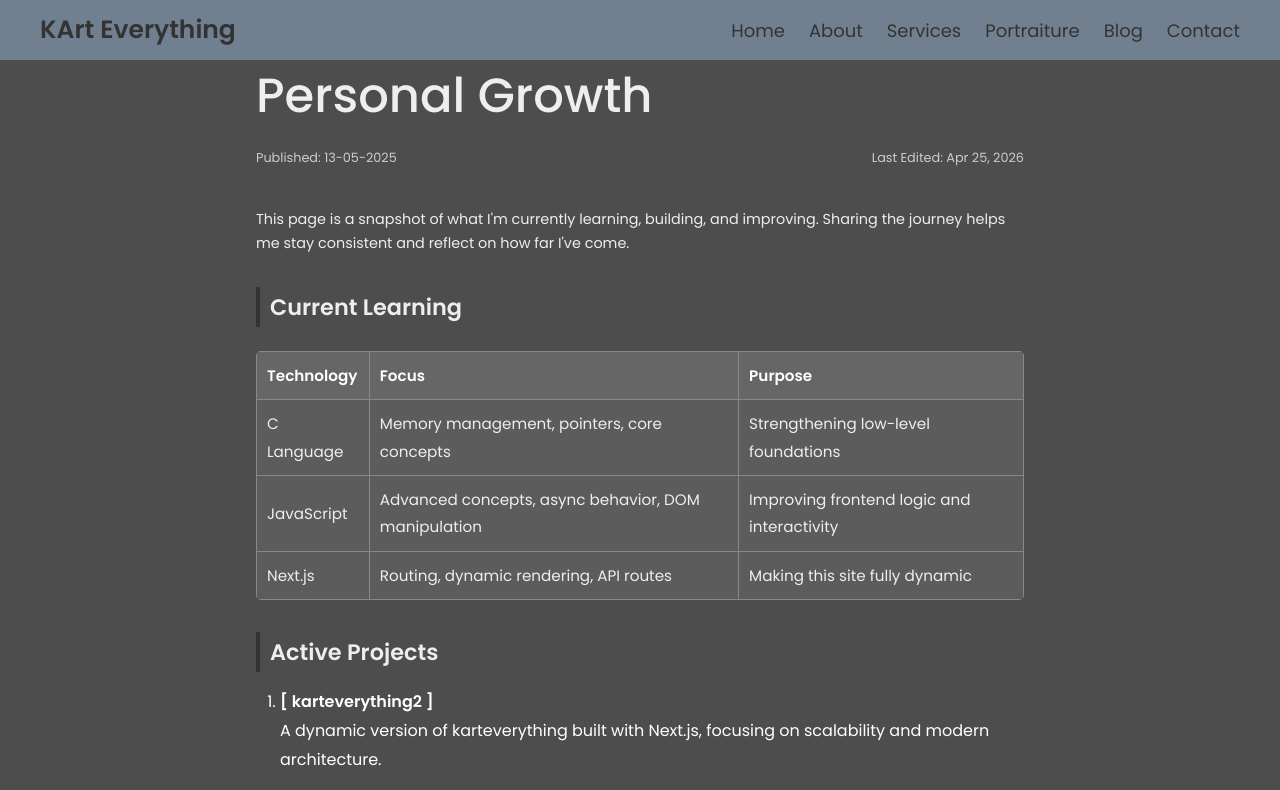
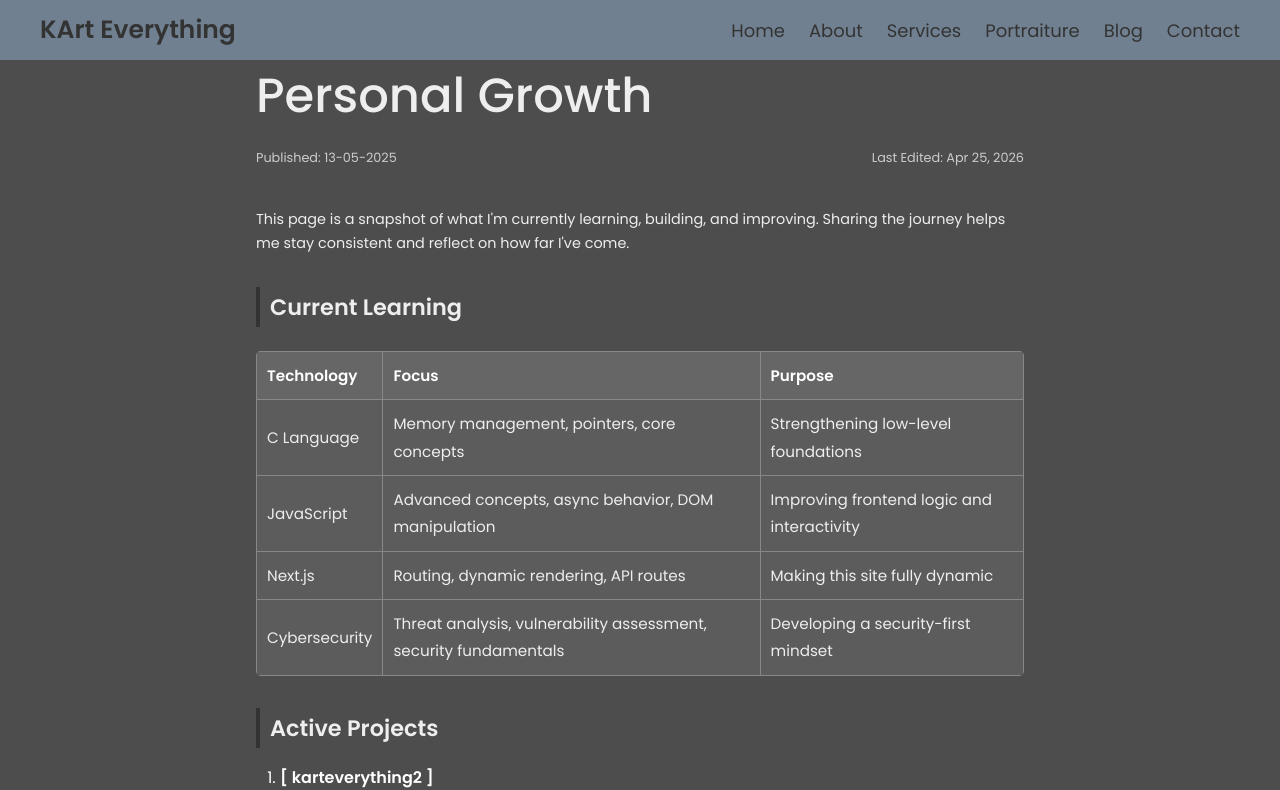
Before and after one commit to karteverything/karteverything2, a Next.js app: page /blog/personal-growth in a window 1280 px wide. Shown: the top 790 px of the page. Built offline with nearby package versions, Linux system fonts and the light colour scheme; no server answers.

Commit message:
add cybersecurity to current learning

```diff
--- a/app/blog/personal-growth/page.jsx
+++ b/app/blog/personal-growth/page.jsx
@@ -47,6 +47,12 @@ export default function PersonalGrowth() {
                 <td>Routing, dynamic rendering, API routes</td>
                 <td>Making this site fully dynamic</td>
               </tr>
+
+              <tr>
+                <td>Cybersecurity</td>
+                <td>Threat analysis, vulnerability assessment, security fundamentals</td>
+                <td>Developing a security-first mindset</td>
+              </tr>
             </tbody>
           </table>
 
```
